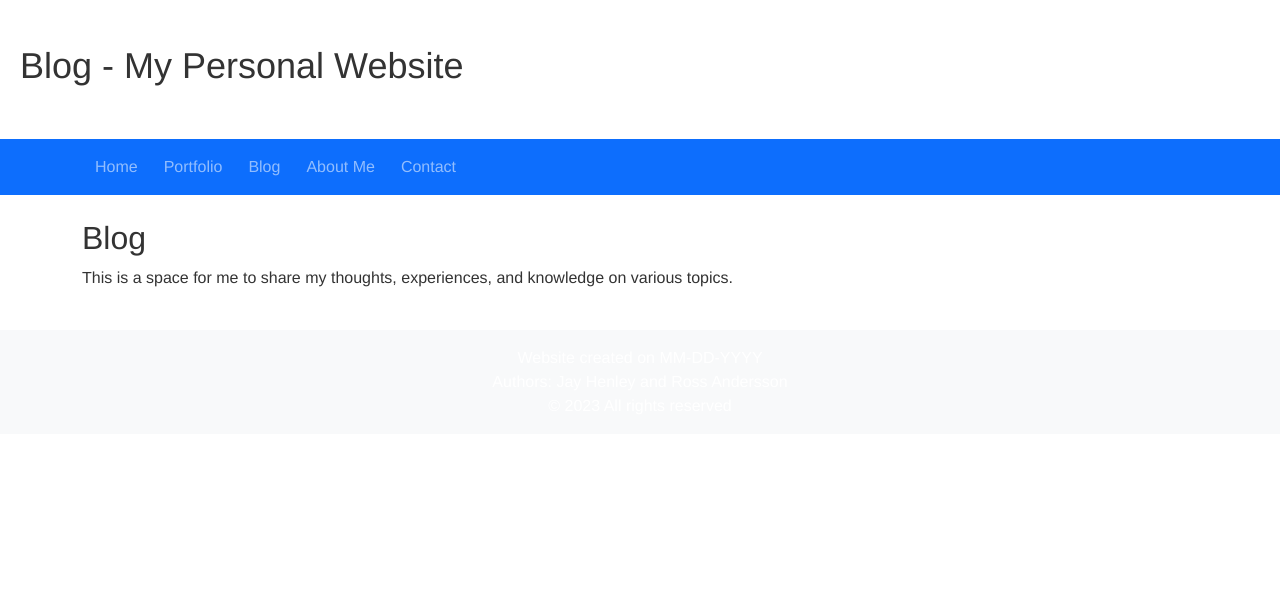
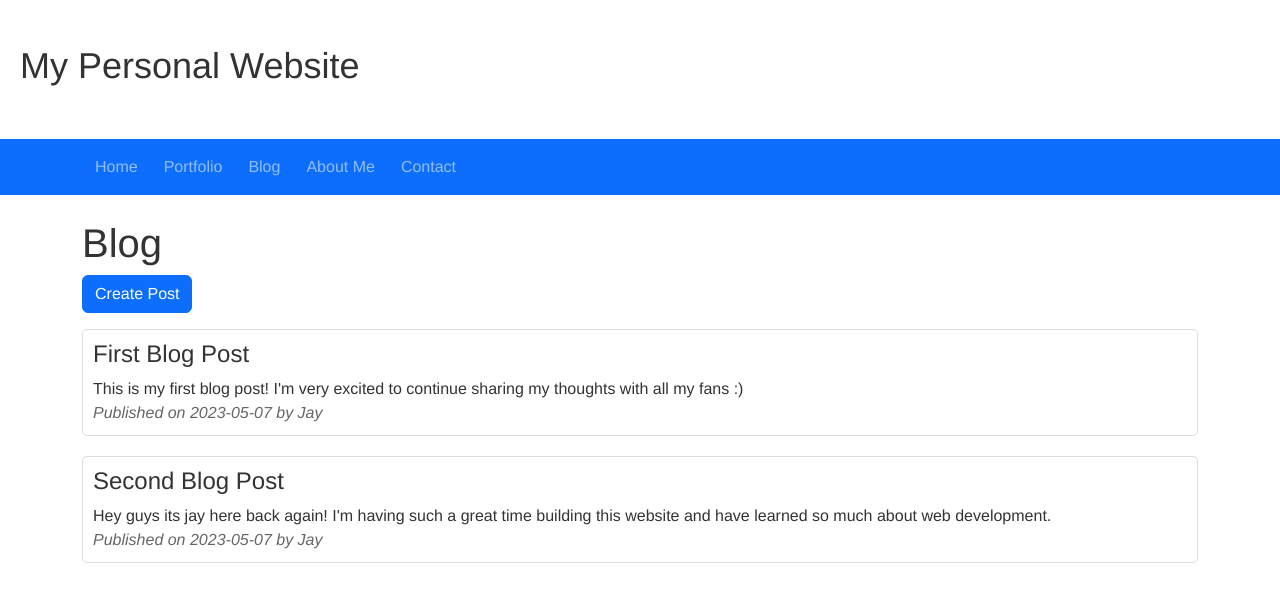
Before and after one commit to jayhenley44/Software-Carpentry-Final-Project-R-J, a Flask app: page /blog in a window 1280 px wide. Shown: the top 602 px of the page. Run offline with Flask 3, Linux system fonts and the light colour scheme; data comes from the database, SQL or seed files in the repository; both versions use the stored data as it was after the commit; some libraries are stand-ins or nearby versions.

Commit message:
all new updates for the database and blog posts

```diff
--- a/app.py
+++ b/app.py
@@ -1,7 +1,9 @@
-from flask import Flask, render_template
+from flask import Flask, render_template, request, redirect, url_for
 from datetime import datetime
+from blog_database import init_db, add_post, get_posts
 
 app = Flask(__name__)
+init_db()
 
 @app.route('/')
 def home():
@@ -13,8 +15,22 @@ def portfolio():
 
 @app.route('/blog')
 def blog():
-    return render_template('blog.html', year=datetime.now().year)
+    posts = get_posts()
+    return render_template('blog.html', year=datetime.now().year, posts=posts)
 
+@app.route('/blog/create', methods=['GET', 'POST'])
+def create_post():
+    if request.method == 'POST':
+        title = request.form['title']
+        content = request.form['content']
+        author = request.form['author']
+        published_date = request.form['published_date']
+
+        add_post(title, content, author, published_date)
+
+        return redirect(url_for('blog'))
+
+    return render_template('createpost.html')
 @app.route('/about')
 def about():
     return render_template('about.html', year=datetime.now().year)
--- /dev/null
+++ b/blog_database.py
@@ -0,0 +1,52 @@
+import sqlite3
+
+
+
+def get_db_connection():
+    conn = sqlite3.connect('blogdatabase.db')
+    conn.row_factory = sqlite3.Row
+    return conn, conn.cursor()
+
+def close_db_connection(conn):
+    conn.close()
+
+def init_db():
+    conn, cursor = get_db_connection()
+
+    cursor.execute('''CREATE TABLE IF NOT EXISTS posts
+                       (id INTEGER PRIMARY KEY AUTOINCREMENT,
+                        title TEXT,
+                        content TEXT,
+                        author TEXT,
+                        published_date TEXT)''')
+
+    conn.commit()
+    close_db_connection(conn)
+
+def add_post(title, content, author, published_date):
+    conn, cursor = get_db_connection()
+
+    cursor.execute('''INSERT INTO posts
+                       (title, content, author, published_date)
+                       VALUES (?, ?, ?, ?)''',
+                   (title, content, author, published_date))
+
+    conn.commit()
+    close_db_connection(conn)
+
+from blog_post import Post
+
+def get_posts():
+    conn, cursor = get_db_connection()
+
+    cursor.execute('SELECT * FROM posts')
+
+    posts = []
+
+    for row in cursor.fetchall():
+        post = Post(row['id'], row['title'], row['content'], row['author'], row['published_date'])
+        posts.append(post)
+
+    close_db_connection(conn)
+
+    return posts
--- /dev/null
+++ b/blog_post.py
@@ -0,0 +1,7 @@
+class Post:
+    def __init__(self, id, title, content, author, published_date):
+        self.id = id
+        self.title = title
+        self.content = content
+        self.author = author
+        self.published_date = published_date
--- a/static/css/styles.css
+++ b/static/css/styles.css
@@ -105,3 +105,23 @@ footer p {
         margin-bottom: 10px;
     }
 }
+.blog-post {
+    border: 1px solid #ddd;
+    border-radius: 5px;
+    padding: 10px;
+    margin-bottom: 20px;
+  }
+
+  .blog-post h3 {
+    font-size: 24px;
+    margin-top: 0;
+  }
+
+  .blog-post p {
+    margin: 0;
+  }
+
+  .blog-post .meta {
+    font-style: italic;
+    color: #666;
+  }
--- /dev/null
+++ b/static/js/blogscript.js
@@ -0,0 +1,6 @@
+$(document).ready(function() {
+    $('.blog-post').each(function() {
+      $(this).find('h3').wrap('<a href="#"></a>');
+      $(this).find('.meta').prepend('<i class="far fa-clock"></i> ');
+    });
+  });
--- a/templates/blog.html
+++ b/templates/blog.html
@@ -1,11 +1,13 @@
 {% extends 'base.html' %}
 
-{% block header_title %}
-    Blog - My Personal Website
+{% block content %}
+  <h1>Blog</h1>
+  <a href="{{ url_for('create_post') }}" class="btn btn-primary mb-3">Create Post</a>
+  {% for post in posts %}
+    <div class="blog-post">
+      <h3>{{ post.title }}</h3>
+      <p>{{ post.content }}</p>
+      <p class="meta">Published on {{ post.published_date }} by {{ post.author }}</p>
+    </div>
+  {% endfor %}
 {% endblock %}
-
-{% block content %}
-    <h2>Blog</h2>
-    <p>This is a space for me to share my thoughts, experiences, and knowledge on various topics.</p>
-    <!-- Add your blog posts here -->
-{% endblock %}
```
Also changed, not shown: templates/createpost.html (added, +26 -0 lines), blogdatabase.db (added).
